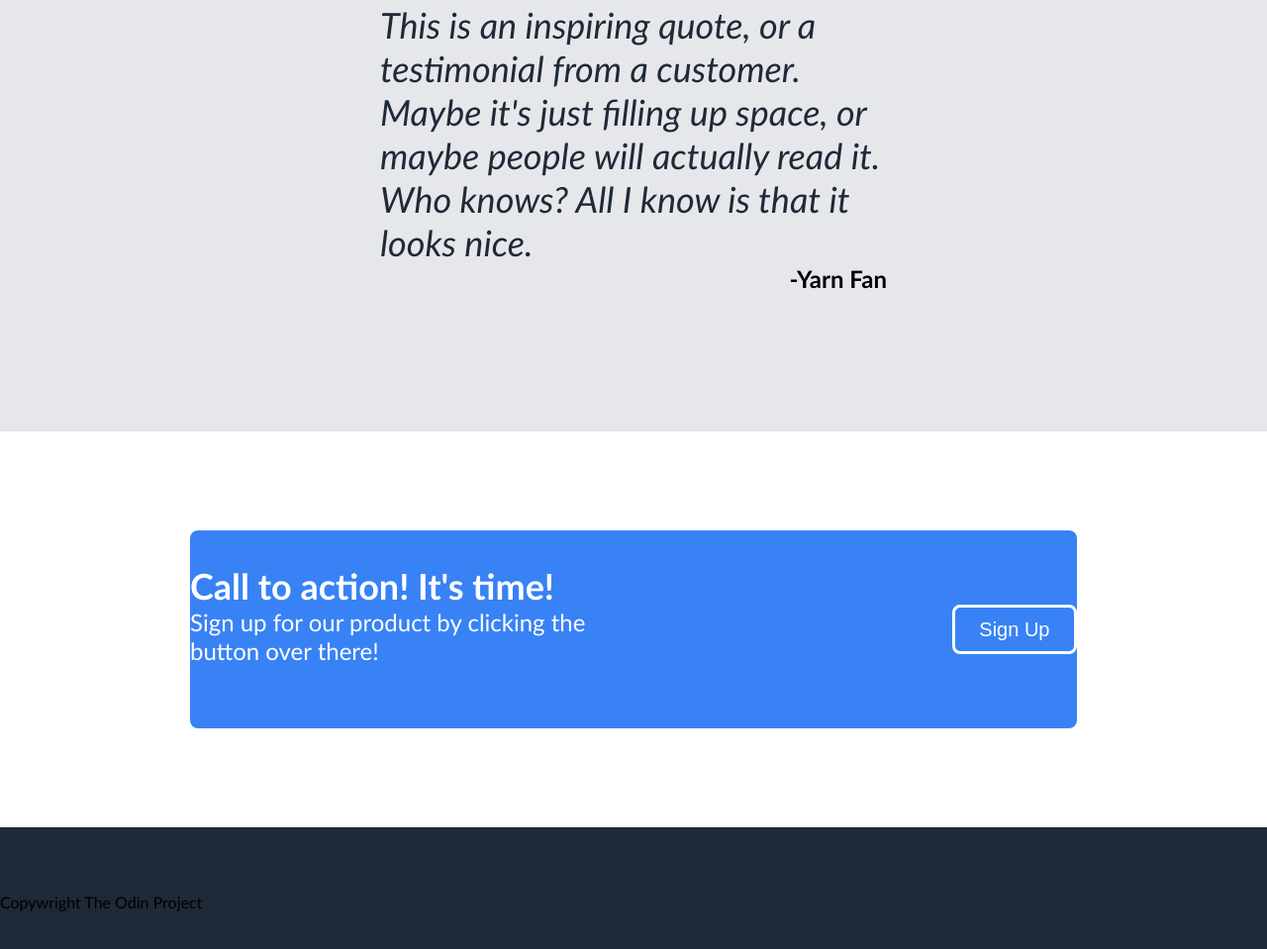
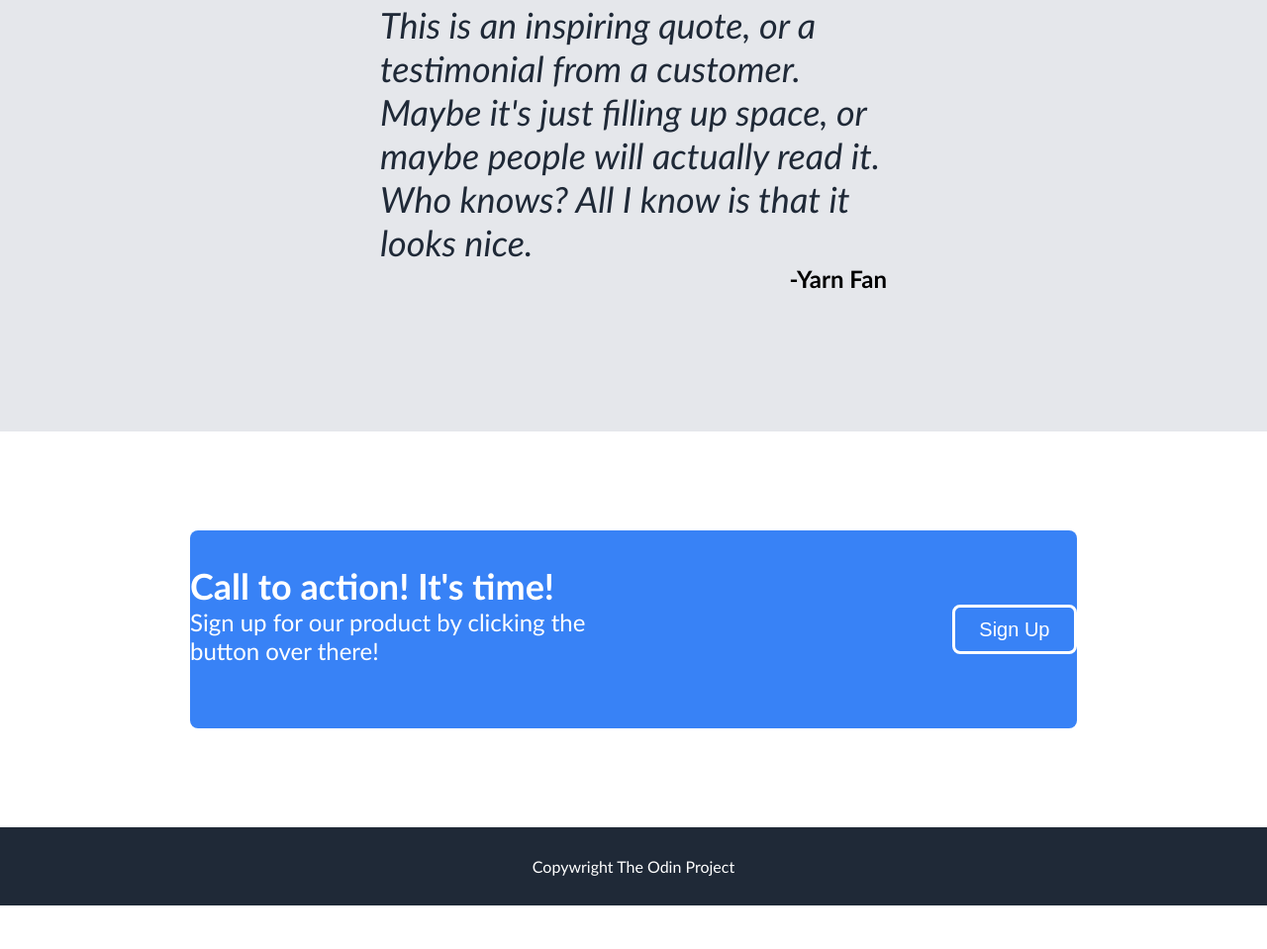
Before and after one commit to DD7111/Landing-Page, a plain HTML site: page index.html in a window 1280 px wide. Shown: the part 1224-2183 px from the top of the page at 99% size. After the commit the page ends 2139 px from the top, so only its background shows below. Drawn offline with Linux system fonts and the light colour scheme.

Commit message:
footer styling

```diff
--- a/index.html
+++ b/index.html
@@ -73,7 +73,7 @@
         </div>
 
         <div class="footer">
-            <p>Copywright The Odin Project</p>
+            <div class="foot">Copywright The Odin Project</div>
 
         </div>
 
--- a/style.css
+++ b/style.css
@@ -198,10 +198,15 @@ body {
 }
 
 .footer {
-    padding:50px;
+    padding:30px;
     width: 100%;
     background-color: #1F2937;
     display: flex;
+    justify-content: center;
+}
+
+.foot {
+    color:white;
 }
 
 ul {
```
